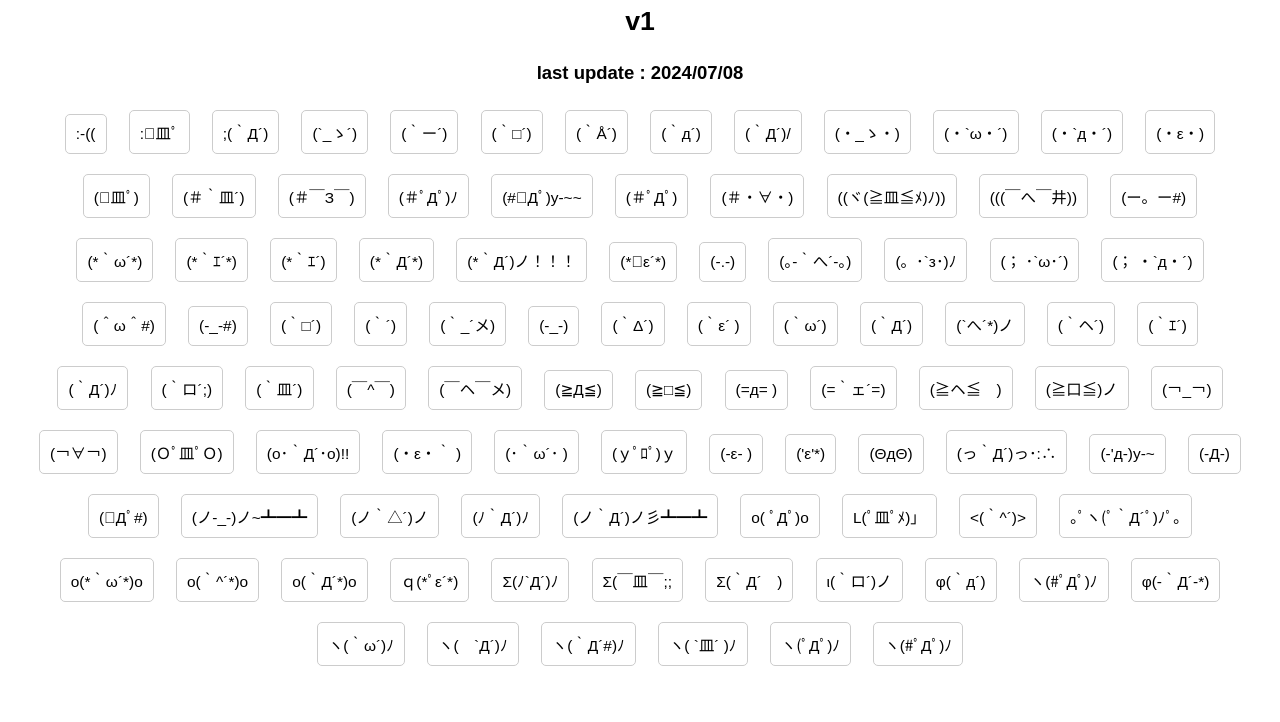
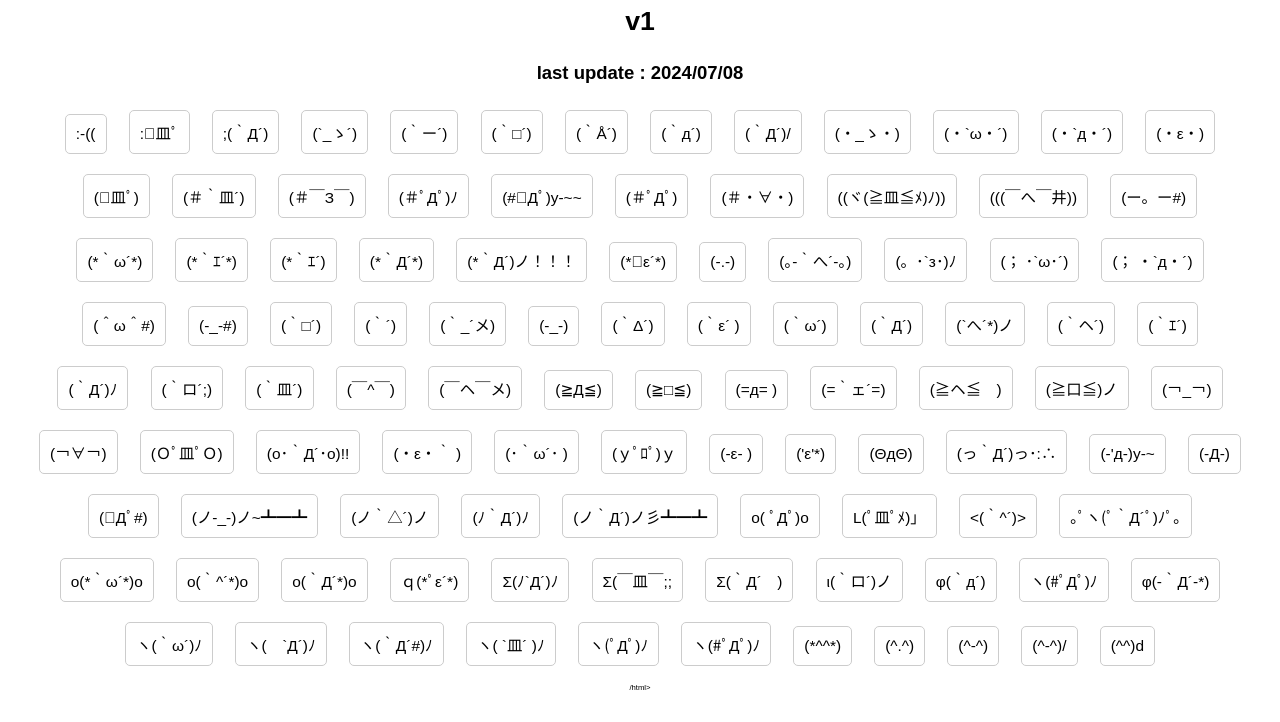
Before and after one commit to Tin-0111/Emoji, a plain HTML site: page index.html in a window 1280 px wide. Shown: the part 107-829 px from the top of the page. Drawn offline with Linux system fonts and the light colour scheme.

Commit message:
Update index.html

```diff
--- a/index.html
+++ b/index.html
@@ -124,6 +124,11 @@
         <div class="emoji">ヽ( `皿´ )ﾉ</div>
         <div class="emoji">ヽ(ﾟДﾟ)ﾉ</div>
         <div class="emoji">ヽ(#ﾟДﾟ)ﾉ</div>
+        <div class="emoji">(*^^*)</div>
+        <div class="emoji">(^.^)</div>
+        <div class="emoji">(^-^)</div>
+        <div class="emoji">(^-^)/</div>
+        <div class="emoji">(^^)d</div>
     </div>
 
     <script>
@@ -141,3 +146,5 @@
     </script>
 </body>
 </html>
+
+ /html>
```
